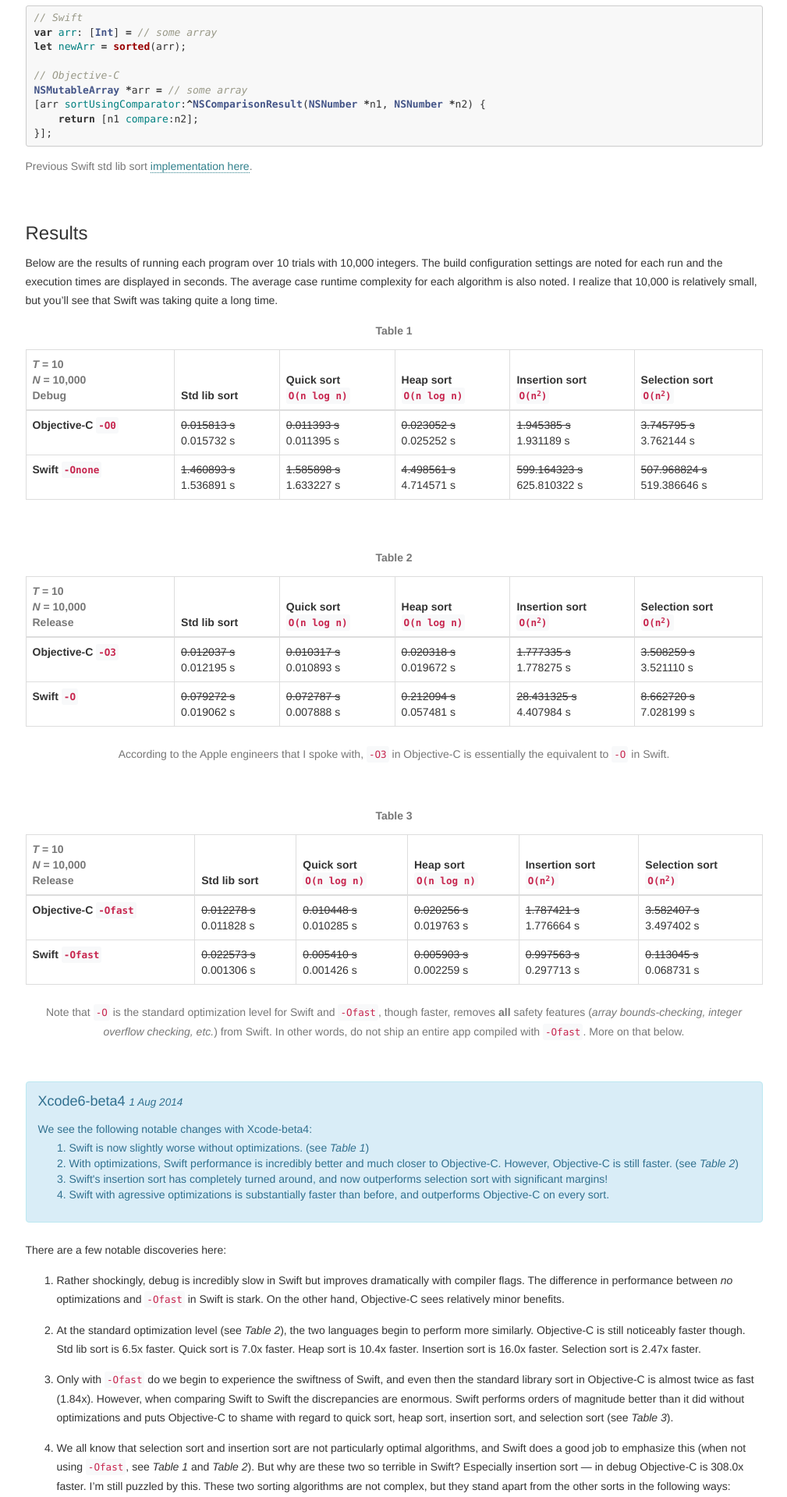
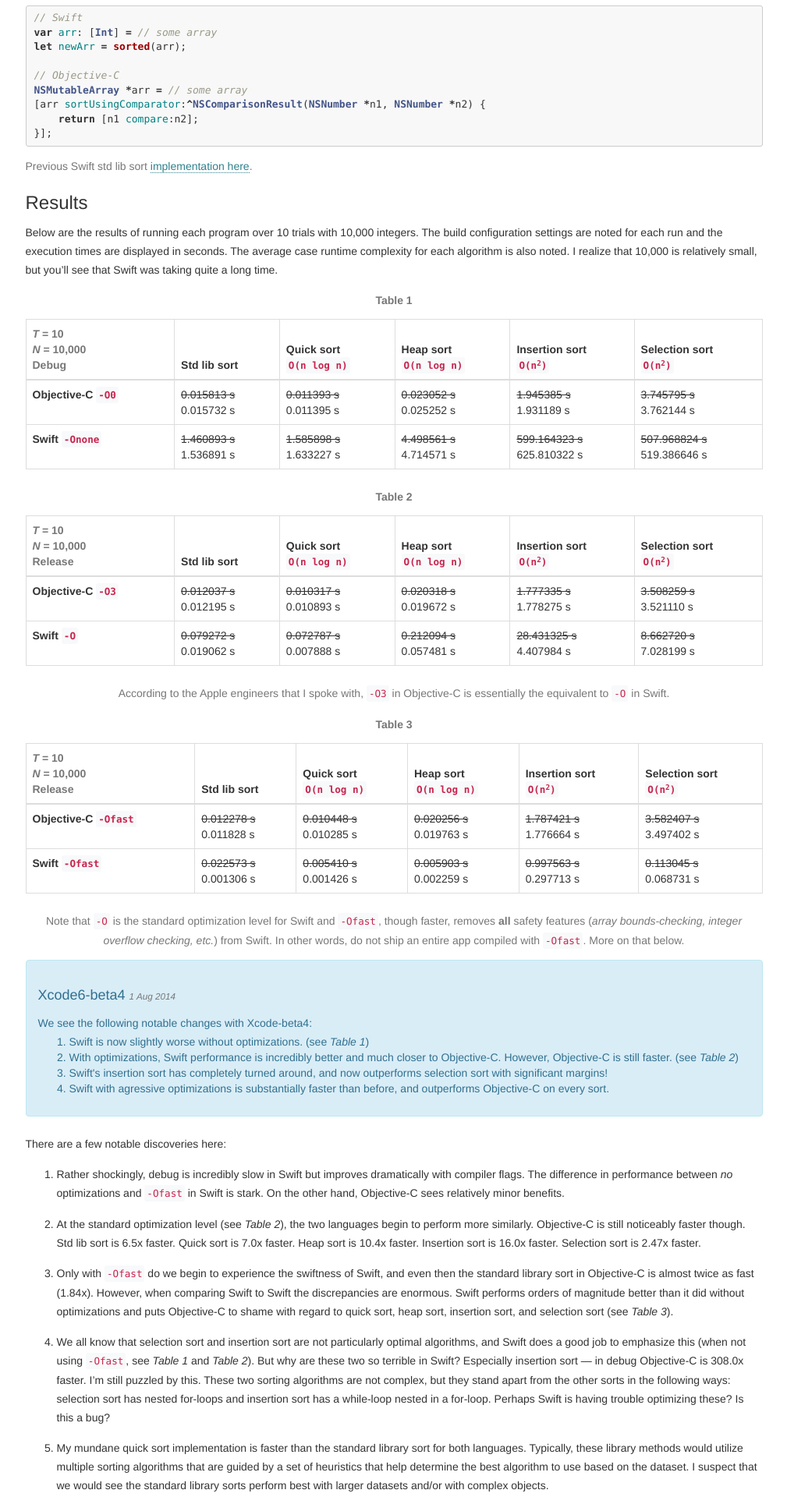
Before and after one commit to jessesquires/jessesquires.com, a Jekyll site: the page built from _posts/2014-06-25-apples-to-apples.md, in a window 1280 px wide. Shown: the part 1459-3379 px from the top of the page at 78% size, without its empty margins (135-1144 px from the left). Built offline with Jekyll 4.4.1, drawn with Linux system fonts in a browser that asks for light colours; nearby versions of some CDN libraries; library files that are not in the unit come from our copies.

Commit message:
remove footnotes. fix apples to apples post

```diff
--- a/_posts/2014-06-25-apples-to-apples.md
+++ b/_posts/2014-06-25-apples-to-apples.md
@@ -26,7 +26,7 @@
 
 <blockquote>
 	<p>And then Federighi said, let there be Swift; and there was Swift.</p>
-	<footer>WWDC 2014, 1:44:48</footer>
+	<footer class="blockquote-footer">WWDC 2014, 1:44:48</footer>
 </blockquote>
 
 The third floor of Moscone West erupted with applause as if we had traveled back in time to Steve Jobs' [2007 announcement](https://www.youtube.com/watch?v=EHWRkuDlNOE) of _**the**_ iPhone: *"An iPod, a phone, and an Internet communicator"*.
@@ -67,9 +67,7 @@
 Previous Swift std lib sort <a href="https://gist.github.com/jessesquires/06b6bd68a7d18810651f/ee5aa0a7427f830fadd4d369c9d04a895fc2b49b">implementation here</a>.
 </span>
 
-<br/>
-
-<h3>Results</h3>
+### Results
 
 Below are the results of running each program over 10 trials with 10,000 integers. The build configuration settings are noted for each run and the execution times are displayed in seconds. The average case runtime complexity for each algorithm is also noted. I realize that 10,000 is relatively small, but you'll see that Swift was taking quite a long time.
 
@@ -113,8 +111,6 @@
 	</table>
 </div>
 
-<br />
-
 <p class="text-muted text-center table-header-footer"><strong>Table 2</strong></p>
 <div class="table-responsive">
 	<table class="table table-bordered table-hover">
@@ -156,8 +152,6 @@
 </div>
 
 <p class="text-muted text-center table-header-footer">According to the Apple engineers that I spoke with, <code>-O3</code> in Objective-C is essentially the equivalent to <code>-O</code> in Swift.</p>
-
-<br />
 
 <p class="text-muted text-center table-header-footer"><strong>Table 3</strong></p>
 <div class="table-responsive">
@@ -201,13 +195,9 @@
 
 <p class="text-muted text-center table-header-footer">Note that <code>-O</code> is the standard optimization level for Swift and <code>-Ofast</code>, though faster, removes <strong>all</strong> safety features (<em>array bounds-checking, integer overflow checking, etc.</em>) from Swift. In other words, do not ship an entire app compiled with <code>-Ofast</code>. More on that below.</p>
 
-<br />
-
 <div class="alert alert-info">
-	<h4>Xcode6-beta4 <small class="text-info"><i>1 Aug 2014</i></small></h4>
-	<p>
-		We see the following notable changes with Xcode-beta4:
-	</p>
+	<h3>Xcode6-beta4 <small><i>1 Aug 2014</i></small></h3>
+	<p>We see the following notable changes with Xcode-beta4:</p>
 	<ol>
 		<li>Swift is now slightly worse without optimizations. (see <em>Table 1</em>)</li>
 		<li>With optimizations, Swift performance is incredibly better and much closer to Objective-C. However, Objective-C is still faster. (see <em>Table 2</em>)</li>
@@ -248,13 +238,13 @@
 * [*Swift?*](http://www.splasmata.com/?p=2798) from Splasm Software
 * [*The Foundation Collection Classes*](http://www.objc.io/issue-7/collections.html) by Peter Steinberger, objc.io issue #7
 
-<div class="footnotes text-muted">
-	<ul>
+<div class="text-muted">
+	<ul class="list-unstyled">
 		<li>
-			<a href="#superscript1" id="note1"><i class="fa fa-angle-up"></i> [1]</a> If you turn up the volume and listen closely, you can hear this in the keynote video. It was much louder in person.
+			<a href="#superscript1" id="note1">[1]</a> If you turn up the volume and listen closely, you can hear this in the keynote video. It was much louder in person.
 		</li>
 		<li>
-			<a href="#superscript2" id="note2"><i class="fa fa-angle-up"></i> [2]</a> If you are thinking, <em>this guy needs a new MacBook</em> &mdash; you are correct! :)
+			<a href="#superscript2" id="note2">[2]</a> If you are thinking, <em>this guy needs a new MacBook</em> &mdash; you are correct! :)
 		</li>
 	</ul>
 </div>
--- a/css/style.css
+++ b/css/style.css
@@ -221,20 +221,12 @@
    border: 1px solid #ccc;
 }
 
-.footnotes ul {
-   list-style-type: none;
-   -webkit-padding-start: 0px !important;
-   -webkit-margin-before: 0px !important;
-   -webkit-margin-after: 0px !important;
-}
-
 .post-share-subscribe {
     margin-top: 2.5rem;
     margin-bottom: 0.5rem;
 }
 
 .post-share-subscribe a,
-.footnotes a,
 sup a:link {
    border-width: 0px;
 }
```
